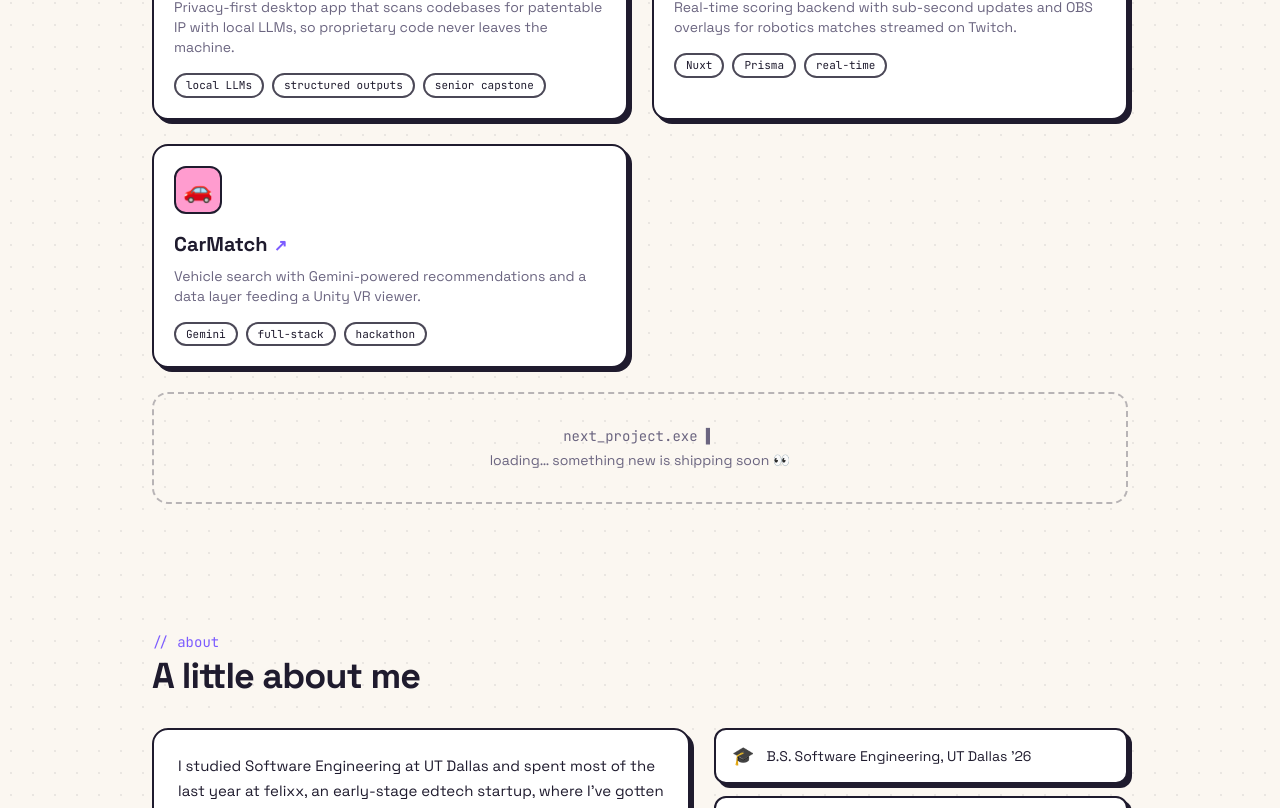
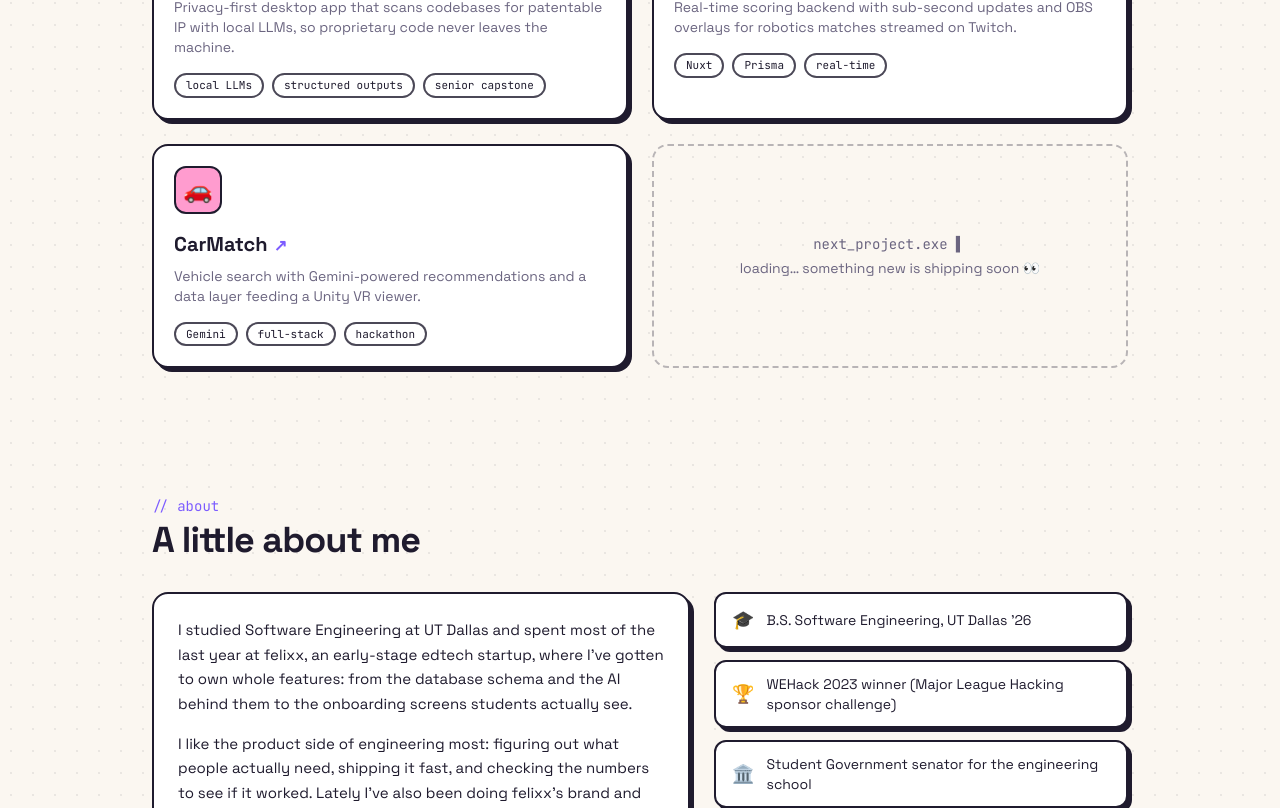
Before and after one commit to amalsaeed4/amal-site, a Next.js app: page / in a window 1280 px wide. Shown: the part 1812-2620 px from the top of the page. Built offline with nearby package versions, Linux system fonts and the light colour scheme.

Commit message:
Fit placeholder into projects grid
Co-Authored-By: Claude Opus 5.5 <noreply@anthropic.com>

```diff
--- a/app/page.tsx
+++ b/app/page.tsx
@@ -243,7 +243,7 @@ export default function Home() {
                 </div>
               );
             })}
-            <div className="grid place-items-center rounded-2xl border-2 border-dashed border-ink/30 p-8 text-center dark:border-night-line sm:col-span-2">
+            <div className="grid place-items-center rounded-2xl border-2 border-dashed border-ink/30 p-8 text-center dark:border-night-line">
               <div>
                 <p className="font-mono text-sm text-muted dark:text-[#b7b0d4]">
                   next_project.exe <span className="caret">▍</span>
```
